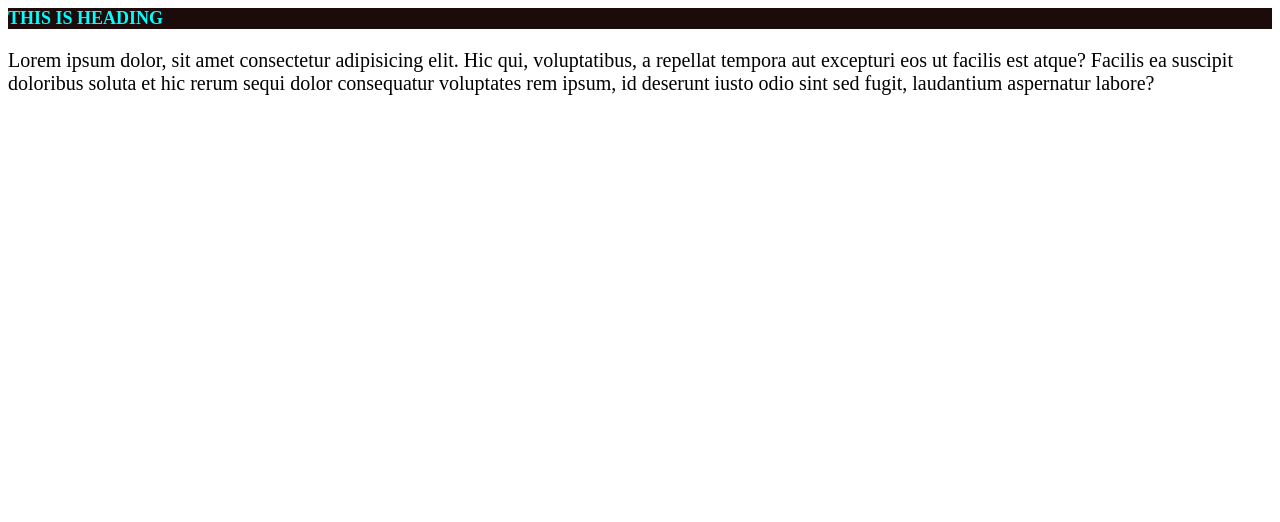
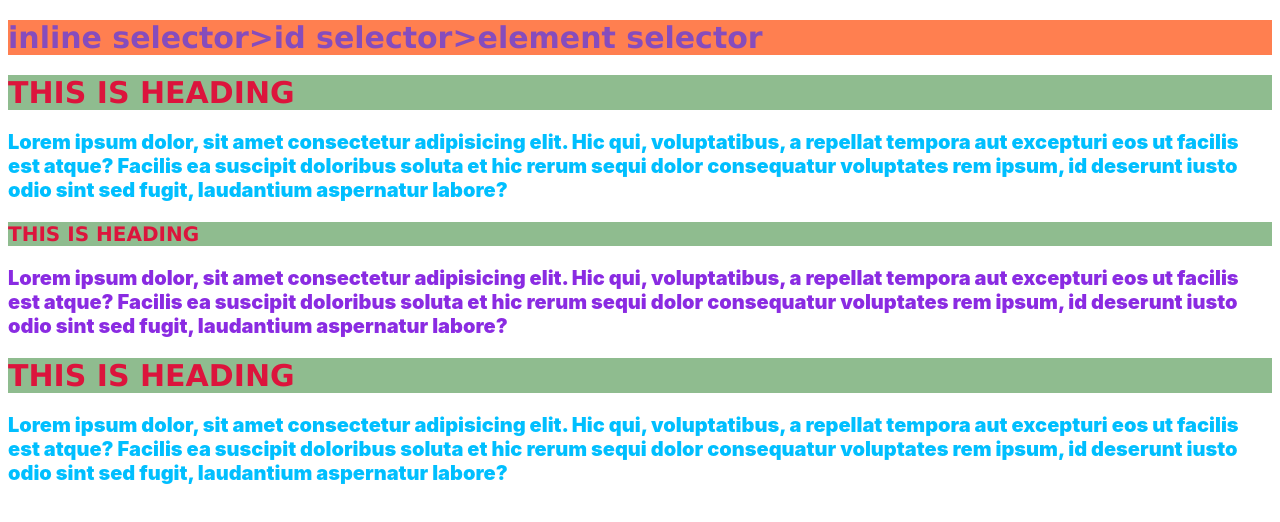
Before and after one commit to gajanan2321/FSD, a plain HTML site: page index.html in a window 1280 px wide. Drawn offline with Linux system fonts and the light colour scheme.

Commit message:
element selector &id selector

```diff
--- a/index.html
+++ b/index.html
@@ -6,12 +6,45 @@
     <meta http-equiv="X-UA-Compatible" content="IE=edge">
     <meta name="viewport" content="width=device-width, initial-scale=1.0">
     <title>FULL STACK SESSION</title>
+    <style>
+        h1 {
+            color: crimson;
+            font-size: 30px;
+            background-color: darkseagreen;
+            font-family: Verdana, Geneva, Tahoma, sans-serif;
+        }
+
+        p {
+            color: deepskyblue;
+            font-size: 20px;
+            font-family: -apple-system, BlinkMacSystemFont, 'Segoe UI', Roboto, Oxygen, Ubuntu, Cantarell, 'Open Sans', 'Helvetica Neue', sans-serif;
+            font-weight: 900;
+        }
+
+        #first1 {
+            color: blue;
+            font-size: 20px;
+            font-weight: 900;
+        }
+
+        #first2 {
+            color: blueviolet;
+            font-weight: 900;
+            font-size: 20px;
+        }
+    </style>
 </head>
 
 <body>
-    <H1 style="color: aqua;background-color: #1b0b0b;font-size: large;padding: 0px
-    ;margin: 0px;">THIS IS HEADING</H1>
-    <p style="color: black;font-family: 'Times New Roman', Times, serif;font-size: 20px;">Lorem ipsum dolor, sit amet consectetur adipisicing elit. Hic qui, voluptatibus, a repellat tempora aut excepturi eos ut facilis est atque? Facilis ea suscipit doloribus soluta et hic rerum sequi dolor consequatur voluptates rem ipsum, id deserunt
+    <h1 style="color: rgb(134, 76, 189);background-color: coral;">inline selector>id selector>element selector</h1>
+    <h1>THIS IS HEADING</H1>
+    <p>Lorem ipsum dolor, sit amet consectetur adipisicing elit. Hic qui, voluptatibus, a repellat tempora aut excepturi eos ut facilis est atque? Facilis ea suscipit doloribus soluta et hic rerum sequi dolor consequatur voluptates rem ipsum, id deserunt
+        iusto odio sint sed fugit, laudantium aspernatur labore?</p>
+    <h1 style="color: crimson;" id="first1">THIS IS HEADING</H1>
+    <p id="first2">Lorem ipsum dolor, sit amet consectetur adipisicing elit. Hic qui, voluptatibus, a repellat tempora aut excepturi eos ut facilis est atque? Facilis ea suscipit doloribus soluta et hic rerum sequi dolor consequatur voluptates rem ipsum, id deserunt
+        iusto odio sint sed fugit, laudantium aspernatur labore?</p>
+    <h1>THIS IS HEADING</H1>
+    <p>Lorem ipsum dolor, sit amet consectetur adipisicing elit. Hic qui, voluptatibus, a repellat tempora aut excepturi eos ut facilis est atque? Facilis ea suscipit doloribus soluta et hic rerum sequi dolor consequatur voluptates rem ipsum, id deserunt
         iusto odio sint sed fugit, laudantium aspernatur labore?</p>
 </body>
 
```
Also changed, not shown: index.css (deleted).
